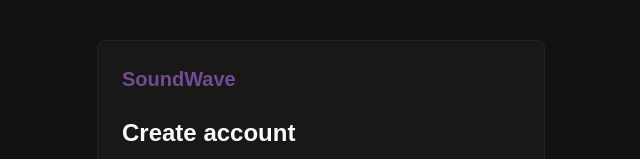
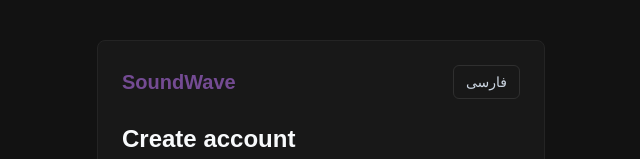
Before and after one commit to A512-dev/spotifyWannabe, a Next.js app: page /signup in a window 1280 px wide. Shown: the top 159 px of the page, without its empty margins (319-959 px from the left). Built offline with nearby package versions, Linux system fonts and the light colour scheme; no server answers.

Commit message:
test: guard Persian encoding and public locale switch

```diff
--- a/components/layout/AuthLayout.tsx
+++ b/components/layout/AuthLayout.tsx
@@ -1,5 +1,8 @@
+"use client";
+
 import Link from "next/link";
 import type { ReactNode } from "react";
+import { useUserPreferences } from "@/providers";
 
 interface AuthLayoutProps {
   title: string;
@@ -8,12 +11,24 @@ interface AuthLayoutProps {
 }
 
 export function AuthLayout({ children, description, title }: AuthLayoutProps) {
+  const { preferences, setPreferences, t } = useUserPreferences();
+  const nextLanguage = preferences.language === "fa" ? "en" : "fa";
+
   return (
     <main className="flex min-h-screen items-center justify-center bg-surface-900 px-4 py-10">
       <section className="w-full max-w-md rounded-lg border border-surface-700 bg-surface-800 p-6">
-        <Link className="text-xl font-semibold text-brand-500" href="/">
-          SoundWave
-        </Link>
+        <div className="flex items-center justify-between gap-3">
+          <Link className="text-xl font-semibold text-brand-500" href="/">SoundWave</Link>
+          <button
+            aria-label={t(nextLanguage === "fa" ? "Switch to Persian" : "Switch to English")}
+            className="rounded-md border border-surface-600 px-3 py-1.5 text-sm text-slate-300 hover:bg-surface-700 hover:text-white"
+            lang={nextLanguage}
+            onClick={() => setPreferences({ ...preferences, language: nextLanguage })}
+            type="button"
+          >
+            {nextLanguage === "fa" ? "فارسی" : "English"}
+          </button>
+        </div>
         <h1 className="mt-6 text-2xl font-semibold text-slate-50">{title}</h1>
         <p className="mt-2 text-sm text-slate-400">{description}</p>
         <div className="mt-6">{children}</div>
--- a/components/layout/Topbar.tsx
+++ b/components/layout/Topbar.tsx
@@ -48,14 +48,14 @@ export function Topbar() {
           {/* کپسول‌های مدرن نقش و سابسکریپشن */}
           <div className="hidden gap-2.5 sm:flex items-center">
             <span className="px-2.5 py-0.5 rounded-full text-[10px] font-bold tracking-wide uppercase bg-white/10 text-white/80 border border-white/5">
-              {getRoleLabel(currentUser.role)}
+              {t(getRoleLabel(currentUser.role))}
             </span>
             <span className={`px-2.5 py-0.5 rounded-full text-[10px] font-extrabold tracking-wide uppercase border ${
               isGold
                 ? "bg-gradient-to-r from-amber-500/20 via-yellow-500/20 to-orange-500/20 text-amber-300 border-amber-500/30 shadow-[0_0_15px_rgba(245,158,11,0.15)] animate-pulse"
                 : "bg-emerald-500/10 text-emerald-400 border-emerald-500/20"
             }`}>
-              {getSubscriptionLabel(currentUser.subscriptionTier)}
+              {t(getSubscriptionLabel(currentUser.subscriptionTier))}
             </span>
           </div>
 
--- a/lib/i18n.ts
+++ b/lib/i18n.ts
@@ -443,6 +443,8 @@ const persianLabels: Record<string, string> = {
   "Release updated.": "اثر به‌روزرسانی شد.",
   "Artist profile updated.": "نمایهٔ هنرمند به‌روزرسانی شد.",
   "Could not read the audio duration.": "خواندن مدت فایل صوتی ممکن نشد.",
+  "Switch to Persian": "تغییر زبان به فارسی",
+  "Switch to English": "تغییر زبان به انگلیسی",
 };
 
 export function localeForLanguage(language: Language) {
```
Also changed, not shown: 1 other file (tests, documents, lock files or other folders).
